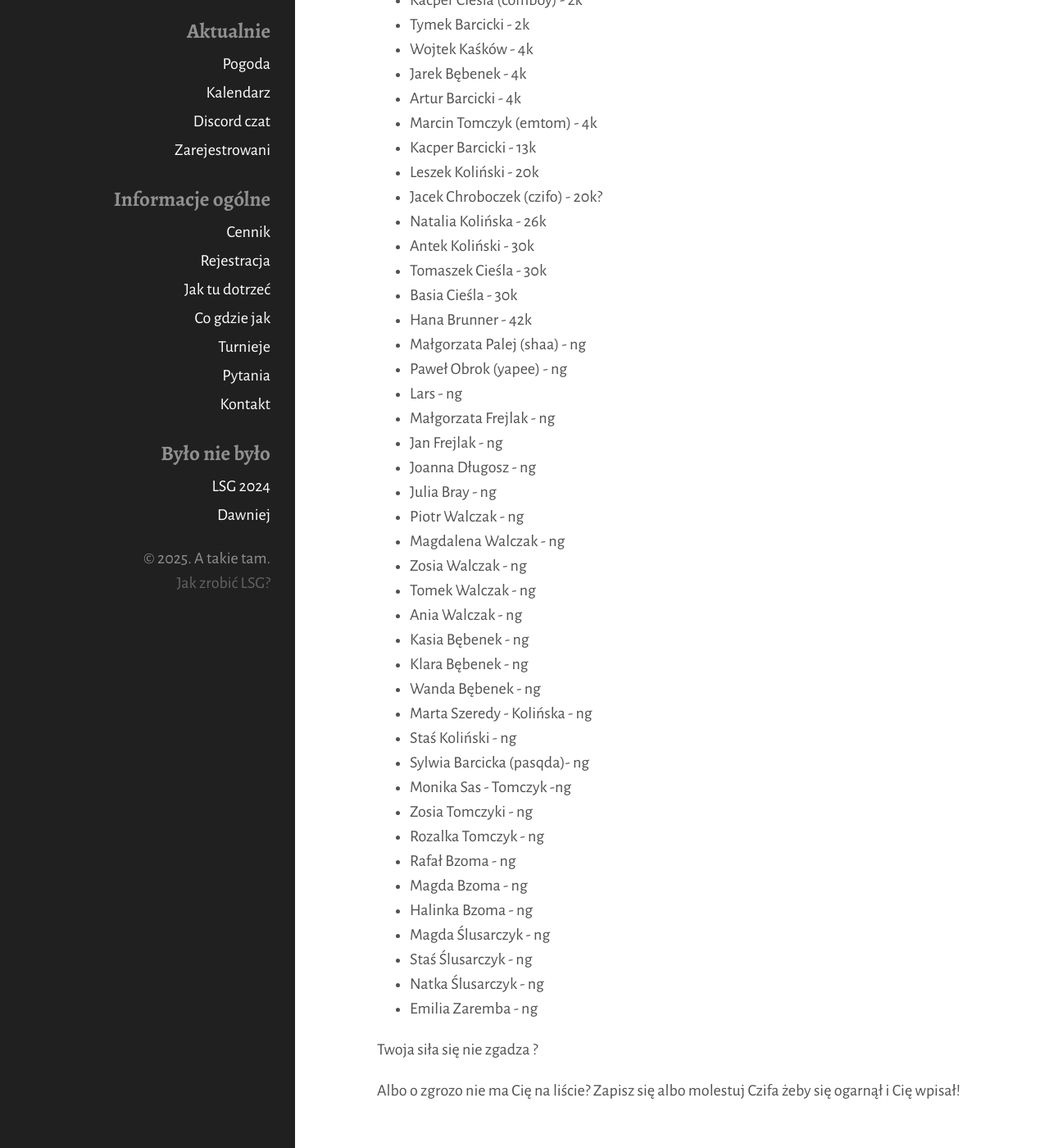
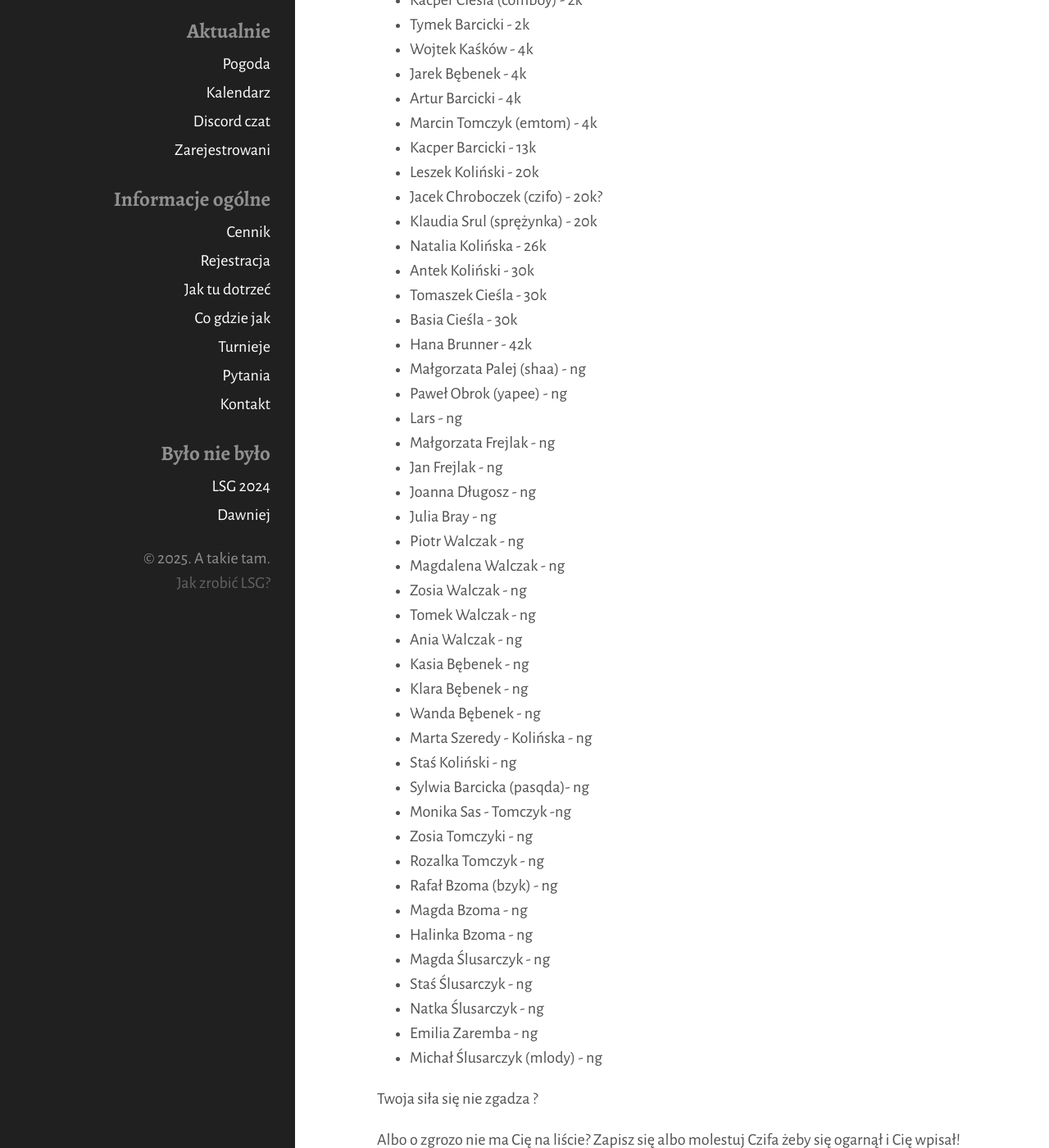
Before and after one commit to tasuki/lsg, a Jekyll site: the page built from zarejestrowani.md, in a window 1280 px wide and 1400 px high, scrolled down 315 px. Shown: the whole window at 82% size. Built offline with Jekyll 4.4.1, drawn with Linux system fonts in a browser that asks for light colours.

Commit message:
Update zarejestrowani.md

```diff
--- a/zarejestrowani.md
+++ b/zarejestrowani.md
@@ -21,6 +21,7 @@ Zarejestrowani uczestnicy, mniej więcej według stopnia:
 - Kacper Barcicki - 13k
 - Leszek Koliński - 20k
 - Jacek Chroboczek (czifo) - 20k?
+- Klaudia Srul (sprężynka) - 20k
 - Natalia Kolińska - 26k
 - Antek Koliński - 30k
 - Tomaszek Cieśla - 30k
@@ -47,13 +48,14 @@ Zarejestrowani uczestnicy, mniej więcej według stopnia:
 - Monika Sas - Tomczyk -ng
 - Zosia Tomczyki - ng
 - Rozalka Tomczyk - ng
-- Rafał Bzoma - ng
+- Rafał Bzoma (bzyk) - ng
 - Magda Bzoma - ng
 - Halinka Bzoma - ng
 - Magda Ślusarczyk - ng
 - Staś Ślusarczyk - ng
 - Natka Ślusarczyk - ng
 - Emilia Zaremba - ng
+- Michał Ślusarczyk (mlody) - ng
 
 
 
```
